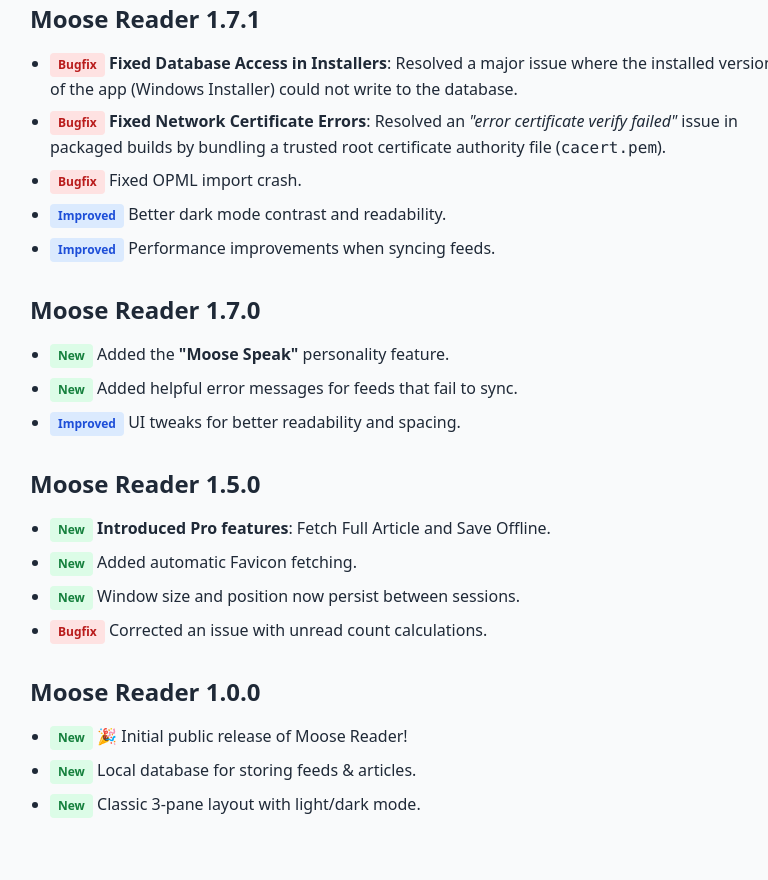
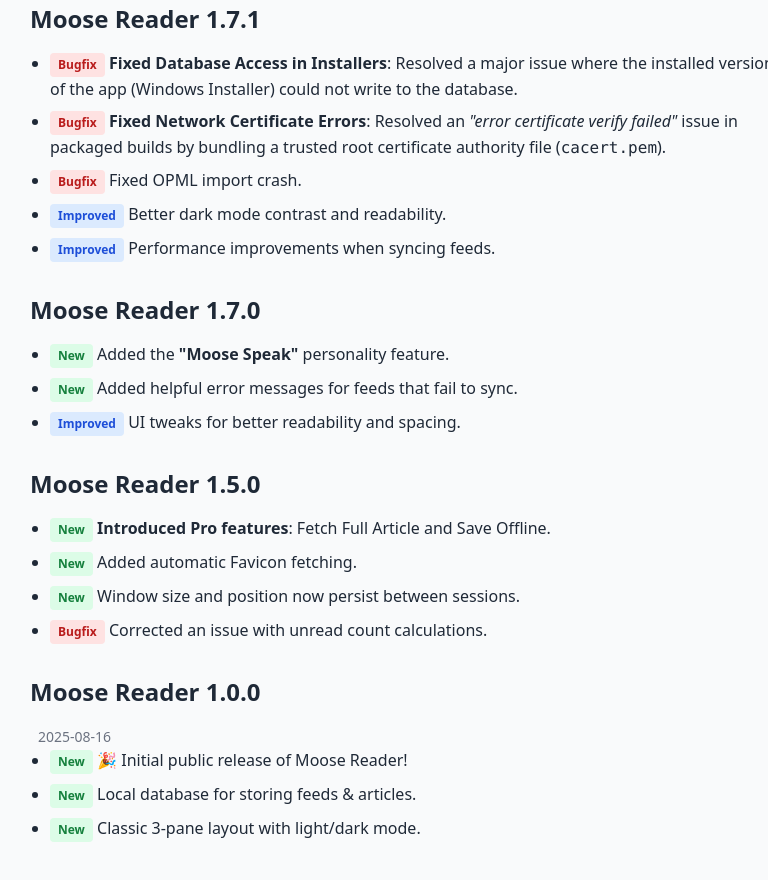
Before and after one commit to vplsh7/vplsh7.github.io, an Astro site: page /moose-reader-changelog in a window 1280 px wide. Shown: the part 266-1146 px from the top of the page, without its empty margins (226-994 px from the left). Built offline with nearby package versions, Linux system fonts and the light colour scheme; Astro itself is replaced by a stand-in of ours.

Commit message:
Update reader-1.0.0.astro

```diff
--- a/src/content/changelog/reader/reader-1.0.0.astro
+++ b/src/content/changelog/reader/reader-1.0.0.astro
@@ -5,6 +5,7 @@
 
 <article class="prose max-w-none">
   <h2 class="text-2xl font-bold mb-4">Moose Reader 1.0.0</h2>
+   <span class="ml-2 text-sm text-gray-500">2025-08-16</span>
   <ul class="list-disc pl-5 space-y-2">
     <li>
       <span class="inline-block bg-green-100 text-green-700 text-xs font-semibold px-2 py-1 rounded">New</span>
```
